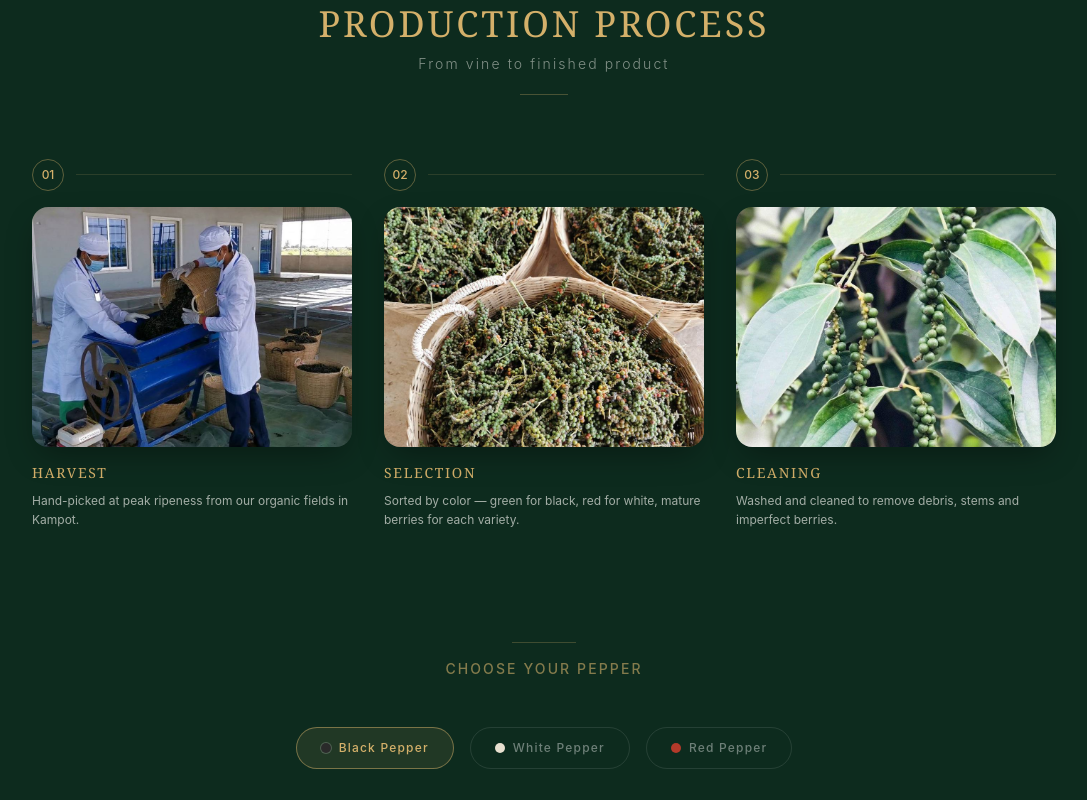
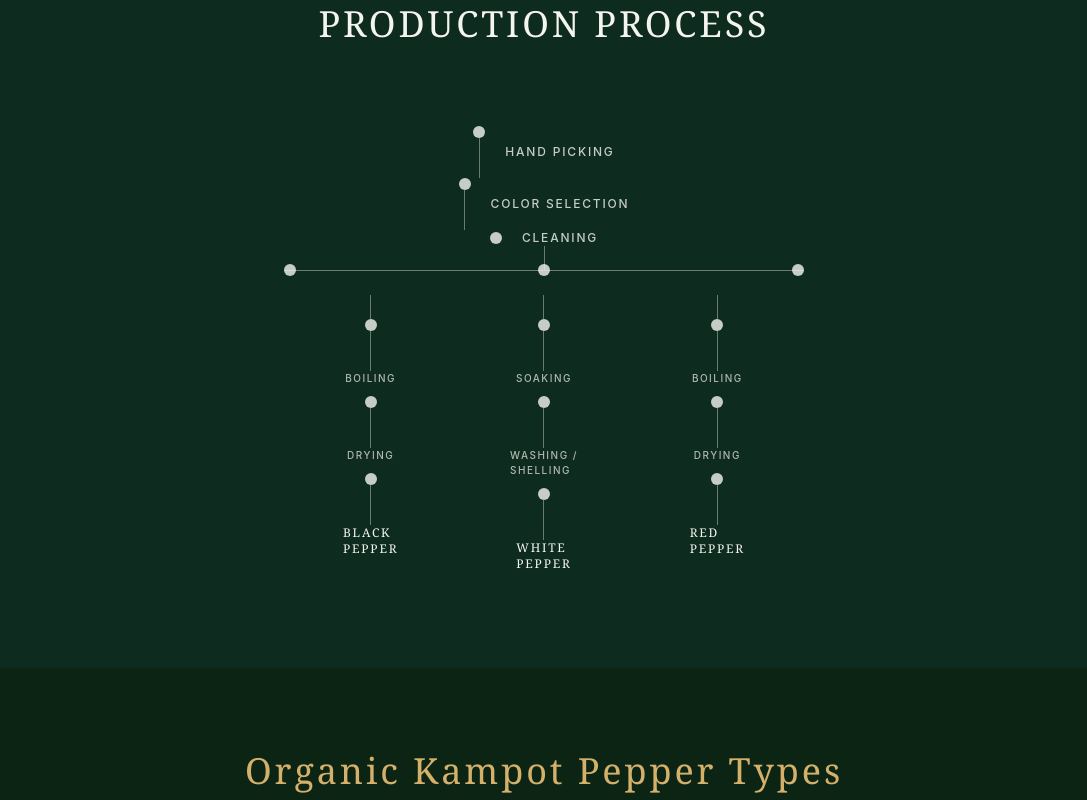
Before and after one commit to keanglongky-del/sunrise-web, a Next.js app: page / in a window 1280 px wide. Shown: the part 10280-11080 px from the top of the page, without its empty margins (96-1183 px from the left). Built offline with nearby package versions, Linux system fonts and the light colour scheme.

Commit message:
feat: replace photo timeline with clean text flowchart matching design ref

```diff
--- a/src/app/page.tsx
+++ b/src/app/page.tsx
@@ -952,255 +952,201 @@ export default function Home() {
       </section>
 
       {/* ════════════════════════════════════════
-          PRODUCTION PROCESS — Visual Timeline
+          PRODUCTION PROCESS — Flowchart
           ════════════════════════════════════════ */}
       <section className="w-full bg-[#0D2B1E] py-16 md:py-24 px-6 md:px-12 lg:px-16">
         {/* Section Header */}
-        <div className="text-center max-w-xl mx-auto mb-12 md:mb-16">
-          <h2 className="font-display text-[#D4B06A] text-2xl md:text-4xl tracking-[0.08em] leading-tight">
+        <div className="text-center mb-14 md:mb-20">
+          <h2 className="font-display text-[#F5F5F0] text-2xl md:text-4xl tracking-[0.08em] leading-tight">
             PRODUCTION PROCESS
           </h2>
-          <p className="text-[#F5F5F0]/50 text-xs md:text-sm tracking-[0.15em] mt-2 font-light">
-            From vine to finished product
-          </p>
-          <div className="w-12 h-px bg-[#D4B06A]/30 mx-auto mt-5" />
-        </div>
-
-        {/* ── Common Steps (1-3) — Desktop: 3 cards in a row ── */}
-        <div className="hidden md:grid md:grid-cols-3 gap-6 lg:gap-8 max-w-5xl mx-auto mb-16">
+        </div>
+
+        {/* ── Desktop Flowchart ── */}
+        <div className="hidden md:block max-w-3xl mx-auto">
+          <div className="flex flex-col items-center">
+
+            {/* Shared steps — vertical line with dots */}
+            <div className="flex flex-col items-center">
+              {/* Dot + Hand Picking */}
+              <div className="flex items-center gap-5">
+                <div className="flex flex-col items-center">
+                  <div className="w-3 h-3 rounded-full bg-[#F5F5F0]/80" />
+                  <div className="w-px h-10 bg-[#F5F5F0]/40" />
+                </div>
+                <span className="text-[#F5F5F0]/80 text-xs tracking-[0.15em] font-medium">HAND PICKING</span>
+              </div>
+
+              {/* Dot + Color Selection */}
+              <div className="flex items-center gap-5">
+                <div className="flex flex-col items-center">
+                  <div className="w-3 h-3 rounded-full bg-[#F5F5F0]/80" />
+                  <div className="w-px h-10 bg-[#F5F5F0]/40" />
+                </div>
+                <span className="text-[#F5F5F0]/80 text-xs tracking-[0.15em] font-medium">COLOR SELECTION</span>
+              </div>
+
+              {/* Dot + Cleaning */}
+              <div className="flex items-center gap-5">
+                <div className="flex flex-col items-center">
+                  <div className="w-3 h-3 rounded-full bg-[#F5F5F0]/80" />
+                </div>
+                <span className="text-[#F5F5F0]/80 text-xs tracking-[0.15em] font-medium">CLEANING</span>
+              </div>
+            </div>
+
+            {/* Branching — vertical line down from cleaning dot */}
+            <div className="w-px h-6 bg-[#F5F5F0]/40" />
+
+            {/* Horizontal line */}
+            <div className="relative w-full max-w-[520px]">
+              <div className="w-full h-px bg-[#F5F5F0]/40" />
+
+              {/* Left branch dot */}
+              <div className="absolute top-1/2 -translate-y-1/2 left-0 w-3 h-3 rounded-full bg-[#F5F5F0]/80" />
+              {/* Center branch dot */}
+              <div className="absolute top-1/2 -translate-y-1/2 left-1/2 -translate-x-1/2 w-3 h-3 rounded-full bg-[#F5F5F0]/80" />
+              {/* Right branch dot */}
+              <div className="absolute top-1/2 -translate-y-1/2 right-0 w-3 h-3 rounded-full bg-[#F5F5F0]/80" />
+            </div>
+
+            {/* Three branches */}
+            <div className="w-full max-w-[520px] grid grid-cols-3 mt-6">
+              {/* BLACK PEPPER */}
+              <div className="flex flex-col items-center">
+                <div className="w-px h-6 bg-[#F5F5F0]/40" />
+                <div className="w-3 h-3 rounded-full bg-[#F5F5F0]/80" />
+                <div className="w-px h-10 bg-[#F5F5F0]/40" />
+                <span className="text-[#F5F5F0]/70 text-[10px] tracking-[0.15em] font-medium">BOILING</span>
+                <div className="w-3 h-3 rounded-full bg-[#F5F5F0]/80 mt-2.5" />
+                <div className="w-px h-10 bg-[#F5F5F0]/40" />
+                <span className="text-[#F5F5F0]/70 text-[10px] tracking-[0.15em] font-medium">DRYING</span>
+                <div className="w-3 h-3 rounded-full bg-[#F5F5F0]/80 mt-2.5" />
+                <div className="w-px h-10 bg-[#F5F5F0]/40" />
+                <span className="text-[#F5F5F0] text-xs tracking-[0.15em] font-display">BLACK<br/>PEPPER</span>
+              </div>
+
+              {/* WHITE PEPPER */}
+              <div className="flex flex-col items-center">
+                <div className="w-px h-6 bg-[#F5F5F0]/40" />
+                <div className="w-3 h-3 rounded-full bg-[#F5F5F0]/80" />
+                <div className="w-px h-10 bg-[#F5F5F0]/40" />
+                <span className="text-[#F5F5F0]/70 text-[10px] tracking-[0.15em] font-medium">SOAKING</span>
+                <div className="w-3 h-3 rounded-full bg-[#F5F5F0]/80 mt-2.5" />
+                <div className="w-px h-10 bg-[#F5F5F0]/40" />
+                <span className="text-[#F5F5F0]/70 text-[10px] tracking-[0.15em] font-medium">WASHING /<br/>SHELLING</span>
+                <div className="w-3 h-3 rounded-full bg-[#F5F5F0]/80 mt-2.5" />
+                <div className="w-px h-10 bg-[#F5F5F0]/40" />
+                <span className="text-[#F5F5F0] text-xs tracking-[0.15em] font-display">WHITE<br/>PEPPER</span>
+              </div>
+
+              {/* RED PEPPER */}
+              <div className="flex flex-col items-center">
+                <div className="w-px h-6 bg-[#F5F5F0]/40" />
+                <div className="w-3 h-3 rounded-full bg-[#F5F5F0]/80" />
+                <div className="w-px h-10 bg-[#F5F5F0]/40" />
+                <span className="text-[#F5F5F0]/70 text-[10px] tracking-[0.15em] font-medium">BOILING</span>
+                <div className="w-3 h-3 rounded-full bg-[#F5F5F0]/80 mt-2.5" />
+                <div className="w-px h-10 bg-[#F5F5F0]/40" />
+                <span className="text-[#F5F5F0]/70 text-[10px] tracking-[0.15em] font-medium">DRYING</span>
+                <div className="w-3 h-3 rounded-full bg-[#F5F5F0]/80 mt-2.5" />
+                <div className="w-px h-10 bg-[#F5F5F0]/40" />
+                <span className="text-[#F5F5F0] text-xs tracking-[0.15em] font-display">RED<br/>PEPPER</span>
+              </div>
+            </div>
+          </div>
+        </div>
+
+        {/* ── Mobile Flowchart (same logic, vertical with tabs at branch point) ── */}
+        <div className="md:hidden max-w-md mx-auto">
+          <div className="flex flex-col items-center">
+
+            {/* Shared steps */}
             {[
-            {
-              step: '01',
-              title: 'HARVEST',
-              desc: 'Hand-picked at peak ripeness from our organic fields in Kampot.',
-              img: '/images/farm/photo-2023-06-01-14-37-28.jpg',
-              alt: 'Workers harvesting peppercorns on the farm',
-            },
-            {
-              step: '02',
-              title: 'SELECTION',
-              desc: 'Sorted by color — green for black, red for white, mature berries for each variety.',
-              img: '/images/farm/img-20230519-123830.jpg',
-              alt: 'Baskets of freshly sorted peppercorns',
-            },
-            {
-              step: '03',
-              title: 'CLEANING',
-              desc: 'Washed and cleaned to remove debris, stems and imperfect berries.',
-              img: '/images/farm/photo-2020-05-25-11-28-45.jpg',
-              alt: 'Workers cleaning and processing peppercorns',
-            },
-          ].map((item, i) => (
-            <div key={i} className="group">
-              <div className="flex items-center gap-3 mb-4">
-                <span className="w-8 h-8 rounded-full border border-[#D4B06A]/40 flex items-center justify-center text-[#D4B06A] text-xs font-medium shrink-0">{item.step}</span>
-                <div className="flex-1 h-px bg-[#D4B06A]/15" />
-              </div>
-              <div className="relative rounded-2xl overflow-hidden shadow-[0_12px_32px_-8px_rgba(0,0,0,0.4)] mb-4">
-                <div className="relative w-full aspect-[4/3]">
-                  <Image src={item.img} alt={item.alt} fill className="object-cover transition-transform duration-500 group-hover:scale-105" sizes="(max-width: 768px) 100vw, 33vw" />
-                </div>
-              </div>
-              <h3 className="font-display text-[#D4B06A] text-sm tracking-[0.12em] mb-2">{item.title}</h3>
-              <p className="text-[#F5F5F0]/65 text-xs leading-relaxed">{item.desc}</p>
+              { label: 'HAND PICKING' },
+              { label: 'COLOR SELECTION' },
+              { label: 'CLEANING' },
+            ].map((step, i) => (
+              <div key={i}>
+                <div className="flex items-center gap-5">
+                  <div className="flex flex-col items-center">
+                    <div className="w-2.5 h-2.5 rounded-full bg-[#F5F5F0]/80" />
+                    <div className="w-px h-8 bg-[#F5F5F0]/40" />
+                  </div>
+                  <span className="text-[#F5F5F0]/80 text-[11px] tracking-[0.15em] font-medium">{step.label}</span>
+                </div>
               </div>
             ))}
-        </div>
-
-        {/* ── Common Steps — Mobile: Vertical timeline ── */}
-        <div className="md:hidden max-w-md mx-auto mb-12">
+
+            {/* Branch point dot */}
+            <div className="w-2.5 h-2.5 rounded-full bg-[#F5F5F0]/80 mb-2" />
+
+            {/* Pepper type tabs */}
+            <div className="flex gap-4 mb-6">
               {[
-            {
-              step: '01',
-              title: 'HARVEST',
-              desc: 'Hand-picked at peak ripeness from our organic fields in Kampot.',
-              img: '/images/farm/photo-2023-06-01-14-37-28.jpg',
-              alt: 'Workers harvesting peppercorns on the farm',
-            },
-            {
-              step: '02',
-              title: 'SELECTION',
-              desc: 'Sorted by color — green for black, red for white, mature berries for each variety.',
-              img: '/images/farm/img-20230519-123830.jpg',
-              alt: 'Baskets of freshly sorted peppercorns',
-            },
-            {
-              step: '03',
-              title: 'CLEANING',
-              desc: 'Washed and cleaned to remove debris, stems and imperfect berries.',
-              img: '/images/farm/photo-2020-05-25-11-28-45.jpg',
-              alt: 'Workers cleaning and processing peppercorns',
-            },
-          ].map((item, i) => (
-            <div key={i} className="mb-8 last:mb-0">
-              <div className="flex items-center gap-3 mb-3">
-                <span className="w-7 h-7 rounded-full border border-[#D4B06A]/40 flex items-center justify-center text-[#D4B06A] text-[10px] font-medium shrink-0">{item.step}</span>
-                <h3 className="font-display text-[#D4B06A] text-xs tracking-[0.12em]">{item.title}</h3>
-              </div>
-              <div className="relative rounded-2xl overflow-hidden shadow-[0_8px_24px_-6px_rgba(0,0,0,0.4)] mb-3">
-                <div className="relative w-full aspect-[4/3]">
-                  <Image src={item.img} alt={item.alt} fill className="object-cover" sizes="100vw" />
-                </div>
-              </div>
-              <p className="text-[#F5F5F0]/65 text-xs leading-relaxed pl-10">{item.desc}</p>
-              {i < 2 && (
-                <div className="flex items-center justify-center py-3">
-                  <svg className="w-4 h-4 text-[#D4B06A]/30" fill="none" stroke="currentColor" strokeWidth="2" viewBox="0 0 24 24">
-                    <path d="M19 14l-7 7m0 0l-7-7m7 7V3" />
-                  </svg>
-                </div>
-              )}
-            </div>
-          ))}
-        </div>
-
-        {/* ── Branching Divider ── */}
-        <div className="text-center py-8 md:py-12">
-          <div className="w-16 h-px bg-[#D4B06A]/25 mx-auto mb-4" />
-          <p className="text-[#D4B06A]/60 text-xs md:text-sm tracking-[0.15em] font-medium">CHOOSE YOUR PEPPER</p>
-        </div>
-
-        {/* ── Pepper Type Tabs ── */}
-        <div className="flex justify-center gap-3 md:gap-4 mb-8 md:mb-12">
-          {[
-            { key: 'black' as const, label: 'Black Pepper', dot: 'bg-[#2a2a2a] ring-1 ring-white/20' },
-            { key: 'white' as const, label: 'White Pepper', dot: 'bg-[#e8e0d0]' },
-            { key: 'red' as const, label: 'Red Pepper', dot: 'bg-[#b33a2a]' },
+                { key: 'black' as const, label: 'Black', dot: 'bg-[#3a3a3a]' },
+                { key: 'white' as const, label: 'White', dot: 'bg-[#e8e0d0]' },
+                { key: 'red' as const, label: 'Red', dot: 'bg-[#b33a2a]' },
               ].map((tab) => (
                 <button
                   key={tab.key}
                   onClick={() => setActiveProcessTab(tab.key)}
-              className={`flex items-center gap-2 px-4 md:px-6 py-2.5 md:py-3 rounded-full border transition-all duration-300 ${
+                  className={`flex items-center gap-2 px-3 py-1.5 rounded-full border transition-all duration-300 ${
                     activeProcessTab === tab.key
                       ? 'border-[#D4B06A]/50 bg-[#D4B06A]/10 text-[#D4B06A]'
-                  : 'border-white/10 text-white/40 hover:border-white/20 hover:text-white/60'
+                      : 'border-white/10 text-white/40'
                   }`}
                 >
-              <span className={`w-2.5 h-2.5 rounded-full ${tab.dot}`} />
-              <span className="text-[10px] md:text-xs tracking-[0.1em] font-medium">{tab.label}</span>
+                  <span className={`w-2 h-2 rounded-full ${tab.dot}`} />
+                  <span className="text-[10px] tracking-[0.1em] font-medium">{tab.label}</span>
                 </button>
               ))}
             </div>
 
-        {/* ── Pepper Processing — Desktop: 3 columns side by side ── */}
-        <div className="hidden md:grid md:grid-cols-3 gap-6 lg:gap-8 max-w-5xl mx-auto">
-          {[
-            { color: 'Black', steps: [
-              { title: 'BOILING', desc: 'Green berries are briefly blanched in hot water to clean and prepare them.', img: '/images/farm/photo-2020-05-25-11-28-51.jpg', alt: 'Peppercorns being processed' },
-              { title: 'SUN DRYING', desc: 'Spread on raised mesh beds and sun-dried for several days until dark and wrinkled.', img: '/images/farm/photo-2020-05-25-11-28-38.jpg', alt: 'Workers sun-drying black peppercorns on mesh beds' },
-              { title: 'FINAL PRODUCT', desc: 'Dark, wrinkled black peppercorns with bold aroma and rich heat.', img: '/images/spices/black50g50g.png', alt: 'Finished black Kampot pepper product' },
-            ]},
-            { color: 'White', steps: [
-              { title: 'WATER SOAKING', desc: 'Ripe red berries are soaked in running water for up to two weeks.', img: '/images/farm/photo-2020-05-25-11-28-54.jpg', alt: 'Peppercorns soaking during white pepper processing' },
-              { title: 'WASHING & SHELLING', desc: 'Outer skin is rubbed off to reveal the smooth white seed inside.', img: '/images/farm/photo-2020-05-25-11-28-48.jpg', alt: 'Hand sorting and shelling peppercorns' },
-              { title: 'FINAL PRODUCT', desc: 'Smooth, pale white peppercorns with gentle, lingering heat.', img: '/images/spices/white50g.png', alt: 'Finished white Kampot pepper product' },
-            ]},
-            { color: 'Red', steps: [
-              { title: 'RIPE HARVEST', desc: 'Only fully red berries are hand-picked at peak maturity from the vine.', img: '/images/farm/photo-2020-05-25-11-29-01.jpg', alt: 'Red peppercorns ripening on the vine' },
-              { title: 'SUN DRYING', desc: 'Carefully sun-dried to preserve their natural vibrant red color.', img: '/images/farm/photo-2020-05-25-11-28-57.jpg', alt: 'Red peppercorns drying in the sun' },
-              { title: 'FINAL PRODUCT', desc: 'Rare, fruity and intensely aromatic red peppercorns.', img: '/images/spices/red50g.png', alt: 'Finished red Kampot pepper product' },
-            ]},
-          ].map((col, ci) => (
-            <div key={ci}>
-              {col.steps.map((step, si) => (
-                <div key={si} className="mb-6 last:mb-0">
-                  <div className="relative rounded-2xl overflow-hidden shadow-[0_8px_24px_-6px_rgba(0,0,0,0.4)] mb-3">
-                    <div className="relative w-full aspect-[4/3]">
-                      <Image src={step.img} alt={step.alt} fill className="object-cover" sizes="(max-width: 768px) 100vw, 33vw" />
-                    </div>
-                  </div>
-                  <h4 className="font-display text-[#D4B06A] text-xs tracking-[0.12em] mb-1">{step.title}</h4>
-                  <p className="text-[#F5F5F0]/55 text-[11px] leading-relaxed">{step.desc}</p>
-                  {si < 2 && (
-                    <div className="flex justify-center py-2">
-                      <svg className="w-3 h-3 text-[#D4B06A]/25" fill="none" stroke="currentColor" strokeWidth="2" viewBox="0 0 24 24">
-                        <path d="M19 14l-7 7m0 0l-7-7m7 7V3" />
-                      </svg>
-                    </div>
-                  )}
-                </div>
-              ))}
-            </div>
-          ))}
-        </div>
-
-        {/* ── Pepper Processing — Mobile: Single column with tab switching ── */}
-        <div className="md:hidden max-w-md mx-auto">
+            {/* Selected branch steps */}
+            <div className="flex flex-col items-center">
               {activeProcessTab === 'black' && [
-            { step: '04', title: 'BOILING', desc: 'Green berries are briefly blanched in hot water to clean and prepare them.', img: '/images/farm/photo-2020-05-25-11-28-51.jpg', alt: 'Peppercorns being processed' },
-            { step: '05', title: 'SUN DRYING', desc: 'Spread on raised mesh beds and sun-dried for several days until dark and wrinkled.', img: '/images/farm/photo-2020-05-25-11-28-38.jpg', alt: 'Workers sun-drying black peppercorns on mesh beds' },
-            { step: '06', title: 'FINAL PRODUCT', desc: 'Dark, wrinkled black peppercorns with bold aroma and rich heat.', img: '/images/spices/black50g50g.png', alt: 'Finished black Kampot pepper product' },
-          ].map((item, i) => (
-            <div key={i} className="mb-8 last:mb-0">
-              <div className="flex items-center gap-3 mb-3">
-                <span className="w-7 h-7 rounded-full border border-[#D4B06A]/40 flex items-center justify-center text-[#D4B06A] text-[10px] font-medium shrink-0">{item.step}</span>
-                <h3 className="font-display text-[#D4B06A] text-xs tracking-[0.12em]">{item.title}</h3>
-              </div>
-              <div className="relative rounded-2xl overflow-hidden shadow-[0_8px_24px_-6px_rgba(0,0,0,0.4)] mb-3">
-                <div className="relative w-full aspect-[4/3]">
-                  <Image src={item.img} alt={item.alt} fill className="object-cover" sizes="100vw" />
-                </div>
-              </div>
-              <p className="text-[#F5F5F0]/65 text-xs leading-relaxed pl-10">{item.desc}</p>
-              {i < 2 && (
-                <div className="flex items-center justify-center py-3">
-                  <svg className="w-4 h-4 text-[#D4B06A]/30" fill="none" stroke="currentColor" strokeWidth="2" viewBox="0 0 24 24">
-                    <path d="M19 14l-7 7m0 0l-7-7m7 7V3" />
-                  </svg>
-                </div>
-              )}
+                'BOILING', 'DRYING',
+              ].map((step, i) => (
+                <div key={i}>
+                  <div className="flex flex-col items-center">
+                    <div className="w-2.5 h-2.5 rounded-full bg-[#F5F5F0]/80" />
+                    <div className="w-px h-8 bg-[#F5F5F0]/40" />
+                  </div>
+                  <span className="text-[#F5F5F0]/70 text-[10px] tracking-[0.15em] font-medium -mt-1">{step}</span>
                 </div>
               ))}
               {activeProcessTab === 'white' && [
-            { step: '04', title: 'WATER SOAKING', desc: 'Ripe red berries are soaked in running water for up to two weeks.', img: '/images/farm/photo-2020-05-25-11-28-54.jpg', alt: 'Peppercorns soaking during white pepper processing' },
-            { step: '05', title: 'WASHING & SHELLING', desc: 'The outer skin is rubbed off to reveal the smooth white seed inside.', img: '/images/farm/photo-2020-05-25-11-28-48.jpg', alt: 'Hand sorting and shelling peppercorns' },
-            { step: '06', title: 'FINAL PRODUCT', desc: 'Smooth, pale white peppercorns with gentle, lingering heat.', img: '/images/spices/white50g.png', alt: 'Finished white Kampot pepper product' },
-          ].map((item, i) => (
-            <div key={i} className="mb-8 last:mb-0">
-              <div className="flex items-center gap-3 mb-3">
-                <span className="w-7 h-7 rounded-full border border-[#D4B06A]/40 flex items-center justify-center text-[#D4B06A] text-[10px] font-medium shrink-0">{item.step}</span>
-                <h3 className="font-display text-[#D4B06A] text-xs tracking-[0.12em]">{item.title}</h3>
-              </div>
-              <div className="relative rounded-2xl overflow-hidden shadow-[0_8px_24px_-6px_rgba(0,0,0,0.4)] mb-3">
-                <div className="relative w-full aspect-[4/3]">
-                  <Image src={item.img} alt={item.alt} fill className="object-cover" sizes="100vw" />
-                </div>
-              </div>
-              <p className="text-[#F5F5F0]/65 text-xs leading-relaxed pl-10">{item.desc}</p>
-              {i < 2 && (
-                <div className="flex items-center justify-center py-3">
-                  <svg className="w-4 h-4 text-[#D4B06A]/30" fill="none" stroke="currentColor" strokeWidth="2" viewBox="0 0 24 24">
-                    <path d="M19 14l-7 7m0 0l-7-7m7 7V3" />
-                  </svg>
-                </div>
-              )}
+                'SOAKING', 'WASHING / SHELLING',
+              ].map((step, i) => (
+                <div key={i}>
+                  <div className="flex flex-col items-center">
+                    <div className="w-2.5 h-2.5 rounded-full bg-[#F5F5F0]/80" />
+                    <div className="w-px h-8 bg-[#F5F5F0]/40" />
+                  </div>
+                  <span className="text-[#F5F5F0]/70 text-[10px] tracking-[0.15em] font-medium -mt-1">{step}</span>
                 </div>
               ))}
               {activeProcessTab === 'red' && [
-            { step: '04', title: 'RIPE HARVEST', desc: 'Only fully red berries are hand-picked at peak maturity from the vine.', img: '/images/farm/photo-2020-05-25-11-29-01.jpg', alt: 'Red peppercorns ripening on the vine' },
-            { step: '05', title: 'SUN DRYING', desc: 'Carefully sun-dried to preserve their natural vibrant red color.', img: '/images/farm/photo-2020-05-25-11-28-57.jpg', alt: 'Red peppercorns drying in the sun' },
-            { step: '06', title: 'FINAL PRODUCT', desc: 'Rare, fruity and intensely aromatic red peppercorns.', img: '/images/spices/red50g.png', alt: 'Finished red Kampot pepper product' },
-          ].map((item, i) => (
-            <div key={i} className="mb-8 last:mb-0">
-              <div className="flex items-center gap-3 mb-3">
-                <span className="w-7 h-7 rounded-full border border-[#D4B06A]/40 flex items-center justify-center text-[#D4B06A] text-[10px] font-medium shrink-0">{item.step}</span>
-                <h3 className="font-display text-[#D4B06A] text-xs tracking-[0.12em]">{item.title}</h3>
-              </div>
-              <div className="relative rounded-2xl overflow-hidden shadow-[0_8px_24px_-6px_rgba(0,0,0,0.4)] mb-3">
-                <div className="relative w-full aspect-[4/3]">
-                  <Image src={item.img} alt={item.alt} fill className="object-cover" sizes="100vw" />
-                </div>
-              </div>
-              <p className="text-[#F5F5F0]/65 text-xs leading-relaxed pl-10">{item.desc}</p>
-              {i < 2 && (
-                <div className="flex items-center justify-center py-3">
-                  <svg className="w-4 h-4 text-[#D4B06A]/30" fill="none" stroke="currentColor" strokeWidth="2" viewBox="0 0 24 24">
-                    <path d="M19 14l-7 7m0 0l-7-7m7 7V3" />
-                  </svg>
-                </div>
-              )}
+                'BOILING', 'DRYING',
+              ].map((step, i) => (
+                <div key={i}>
+                  <div className="flex flex-col items-center">
+                    <div className="w-2.5 h-2.5 rounded-full bg-[#F5F5F0]/80" />
+                    <div className="w-px h-8 bg-[#F5F5F0]/40" />
+                  </div>
+                  <span className="text-[#F5F5F0]/70 text-[10px] tracking-[0.15em] font-medium -mt-1">{step}</span>
                 </div>
               ))}
+
+              {/* Final product */}
+              <div className="w-2.5 h-2.5 rounded-full bg-[#F5F5F0]/80" />
+              <div className="w-px h-8 bg-[#F5F5F0]/40" />
+              <span className="text-[#F5F5F0] text-xs tracking-[0.15em] font-display">
+                {activeProcessTab === 'black' ? 'BLACK PEPPER' : activeProcessTab === 'white' ? 'WHITE PEPPER' : 'RED PEPPER'}
+              </span>
+            </div>
+          </div>
         </div>
       </section>
 
```
Lines whose indentation alone changed are shown as unchanged.
